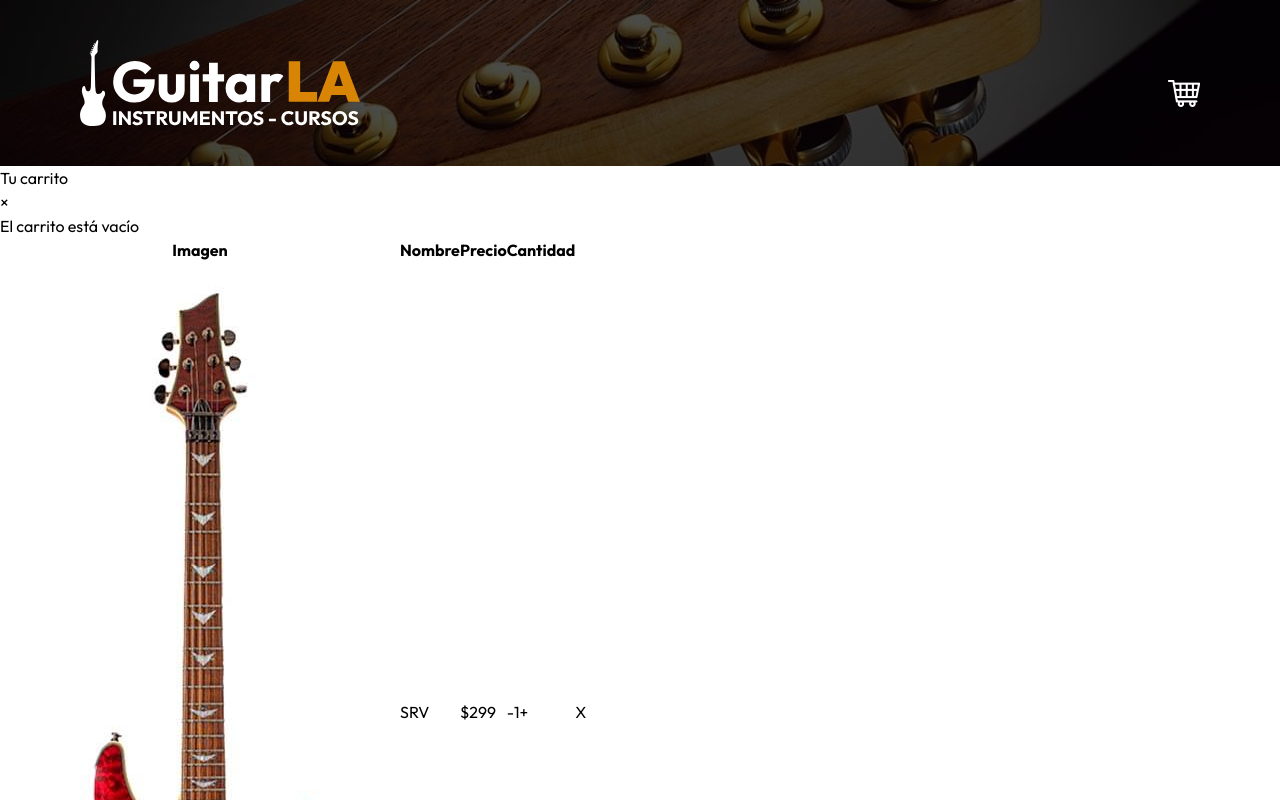
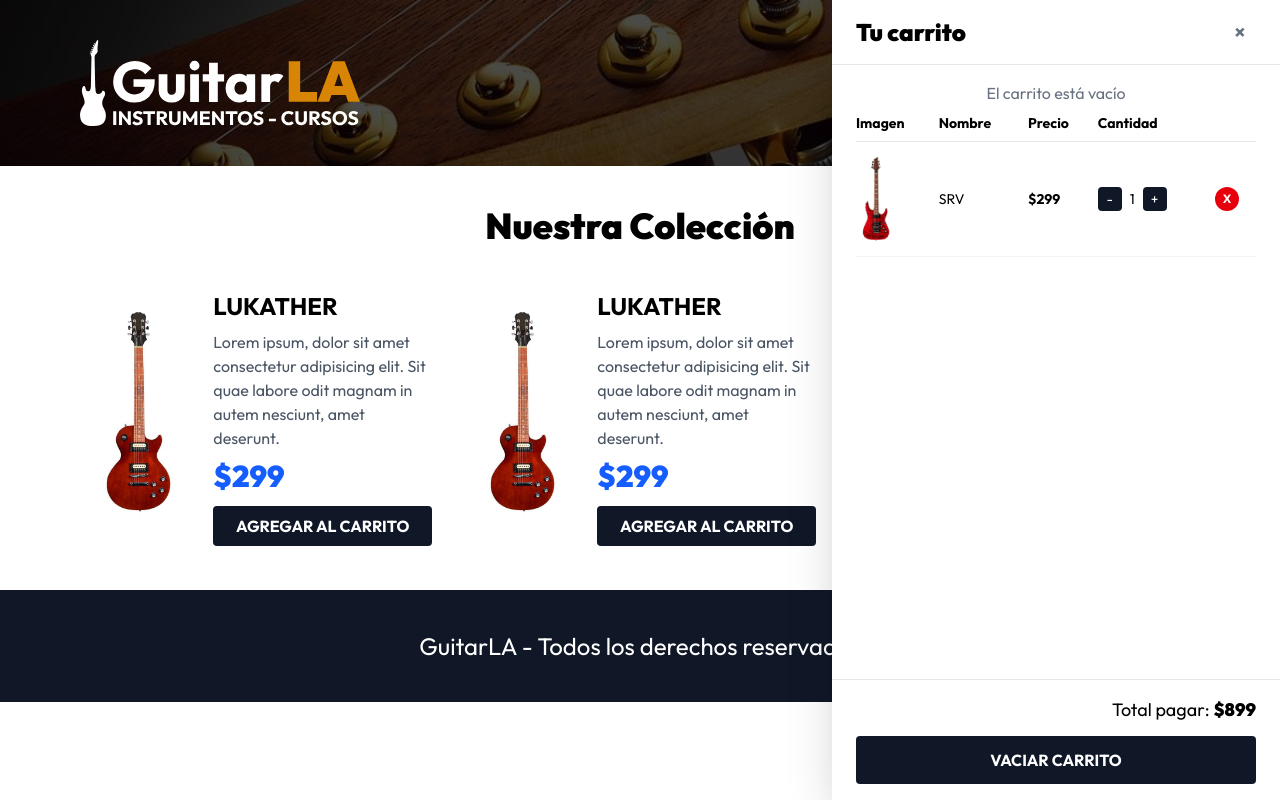
Before and after one commit to VictorVa96/di-react, a React (Vite) app: page / in a window 1280 px wide. Shown: the top 800 px of the page. Built offline with nearby package versions, Linux system fonts and the light colour scheme.

Commit message:
Add Cart component

```diff
--- a/src/App.tsx
+++ b/src/App.tsx
@@ -1,57 +1,11 @@
-import { Footer, Header, Guitar } from './components';
+import { Footer, Header, Guitar, Cart } from './components';
 
 const App = () => {
   return (
     <>
       <Header />
 
-      <aside id="carrito">
-        <div>
-          <h2>Tu carrito</h2>
-          <button type="button" aria-label="Cerrar carrito">
-            ×
-          </button>
-        </div>
-
-        <div>
-          <p>El carrito está vacío</p>
-
-          <table>
-            <thead>
-              <tr>
-                <th>Imagen</th>
-                <th>Nombre</th>
-                <th>Precio</th>
-                <th>Cantidad</th>
-                <th></th>
-              </tr>
-            </thead>
-            <tbody>
-              <tr>
-                <td>
-                  <img src="/img/guitarra_02.jpg" alt="Guitarra SRV" />
-                </td>
-                <td>SRV</td>
-                <td>$299</td>
-                <td>
-                  <button type="button">-</button>1
-                  <button type="button">+</button>
-                </td>
-                <td>
-                  <button type="button">X</button>
-                </td>
-              </tr>
-            </tbody>
-          </table>
-        </div>
-
-        <div>
-          <p>
-            Total pagar: <span>$899</span>
-          </p>
-          <button type="button">Vaciar carrito</button>
-        </div>
-      </aside>
+      <Cart />
 
       <main className="mx-auto mt-10 max-w-6xl px-4">
         <h2 className="text-center text-4xl font-black">Nuestra Colección</h2>
--- /dev/null
+++ b/src/components/Cart/Cart.tsx
@@ -0,0 +1,82 @@
+export const Cart = () => {
+  return (
+    <aside className="fixed inset-y-0 right-0 z-30 flex w-full max-w-md flex-col bg-white shadow-2xl">
+      <div className="flex items-center justify-between border-b border-gray-200 px-6 py-4">
+        <h2 className="text-2xl font-black">Tu carrito</h2>
+        <button
+          type="button"
+          className="size-8 rounded-full text-xl font-bold text-gray-500 transition hover:bg-gray-100"
+          aria-label="Cerrar carrito"
+        >
+          ×
+        </button>
+      </div>
+
+      <div className="flex-1 overflow-y-auto px-6 py-4">
+        <p className="text-center text-gray-500">El carrito está vacío</p>
+
+        <table className="w-full text-sm">
+          <thead>
+            <tr className="border-b border-gray-200 text-left">
+              <th className="py-2">Imagen</th>
+              <th className="py-2">Nombre</th>
+              <th className="py-2">Precio</th>
+              <th className="py-2">Cantidad</th>
+              <th></th>
+            </tr>
+          </thead>
+          <tbody>
+            <tr className="border-b border-gray-100">
+              <td className="py-3">
+                <img
+                  className="w-10"
+                  src="/img/guitarra_02.jpg"
+                  alt="Guitarra SRV"
+                />
+              </td>
+              <td>SRV</td>
+              <td className="font-bold">$299</td>
+              <td>
+                <div className="flex items-center gap-2">
+                  <button
+                    type="button"
+                    className="size-6 rounded bg-gray-900 text-white"
+                  >
+                    -
+                  </button>
+                  1
+                  <button
+                    type="button"
+                    className="size-6 rounded bg-gray-900 text-white"
+                  >
+                    +
+                  </button>
+                </div>
+              </td>
+              <td>
+                <button
+                  type="button"
+                  className="size-6 rounded-full bg-red-600 text-xs font-bold text-white"
+                >
+                  X
+                </button>
+              </td>
+            </tr>
+          </tbody>
+        </table>
+      </div>
+
+      <div className="border-t border-gray-200 px-6 py-4">
+        <p className="text-right text-lg">
+          Total pagar: <span className="font-black">$899</span>
+        </p>
+        <button
+          type="button"
+          className="mt-3 w-full rounded bg-gray-900 p-3 font-bold text-white uppercase transition hover:bg-gray-700"
+        >
+          Vaciar carrito
+        </button>
+      </div>
+    </aside>
+  );
+};
--- /dev/null
+++ b/src/components/Cart/index.tsx
@@ -0,0 +1 @@
+export * from './Cart';
--- a/src/components/index.ts
+++ b/src/components/index.ts
@@ -1,3 +1,4 @@
 export * from './Footer';
 export * from './Header';
 export * from './Guitar';
+export * from './Cart';
```
Also changed, not shown: 1 other file (tests, documents, lock files or other folders).
